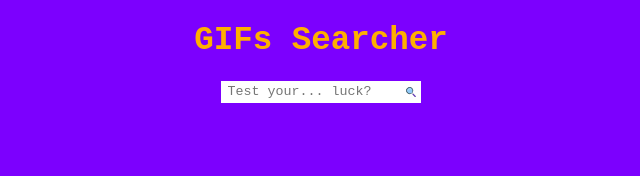
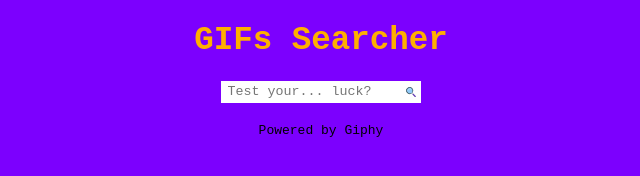
Before and after one commit to Big-Plato/random-cat-gif-generator, a plain HTML site: page index.html in a window 1280 px wide. Shown: the whole page, without its empty margins (319-959 px from the left). Drawn offline with Linux system fonts and the light colour scheme.

Commit message:
add: footer

```diff
--- a/index.html
+++ b/index.html
@@ -17,7 +17,7 @@
     <div id="img-section">
 
     </div>
-    <!-- <button>Go meow!</button> -->
+    <footer>Powered by Giphy</footer>
     <script src="app.js"></script>
 </body>
 </html>
```
